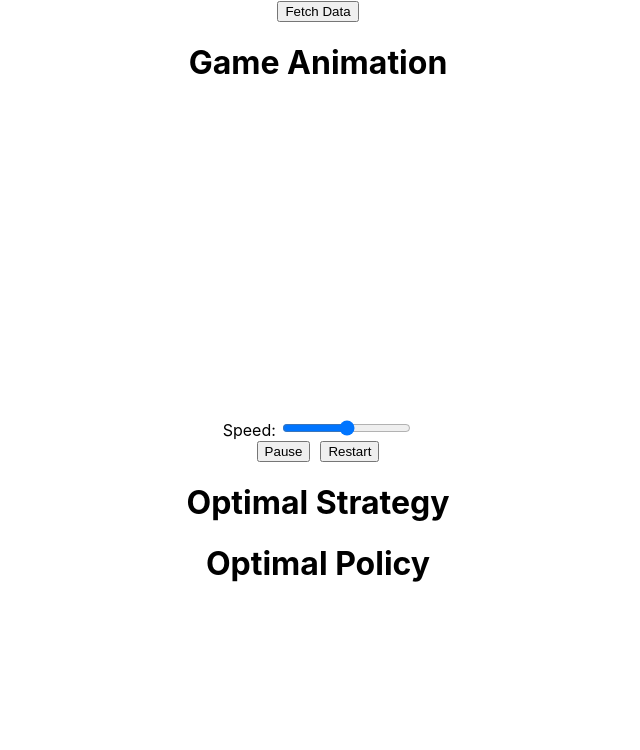
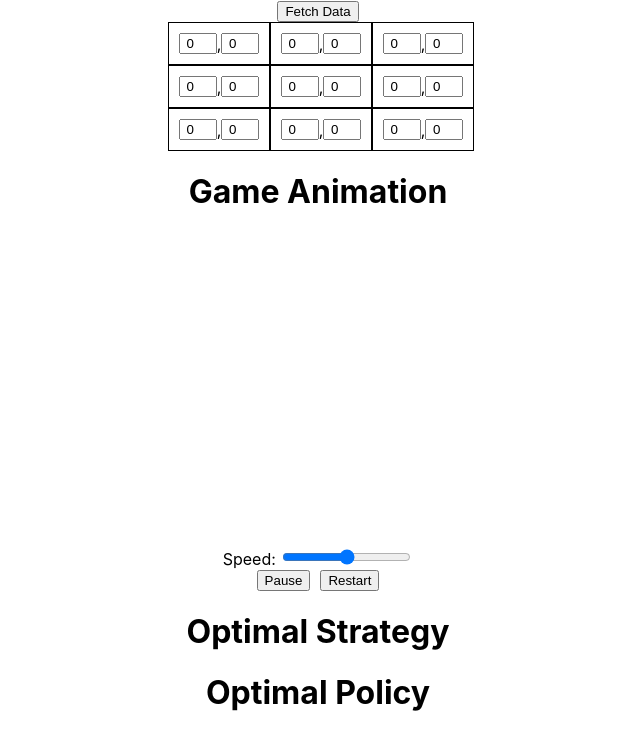
Before and after one commit to zelongjiang123/GameVisualization, a React app: page / in a window 1280 px wide. Shown: the top 750 px of the page, without its empty margins (322-962 px from the left). Built offline with nearby package versions, Linux system fonts and the light colour scheme.

Commit message:
update api call to include the reward matrix typed by the user

```diff
--- a/src/App.tsx
+++ b/src/App.tsx
@@ -8,6 +8,8 @@ import { getGameResult } from './api_calls/apiCall';
 import { Arrow, PoliciesGivenOpponentPosition } from './components/configs';
 import LoadingPage from './pages/loading_page/LoadingPage';
 import GameAnimationPage from './pages/game_animation_page/GameAnimationPage';
+import GameInput from './components/GameInput';
+import { GameInputContext } from './contexts/GameInputContext';
 
 function App() {
   const [arrows, setArrows] = useState<Arrow[][]>([]);
@@ -16,11 +18,17 @@ function App() {
   const [positionsForAllPlayers, setPositionsForAllPlayers] = useState<[number, number][][]>([[], []]);
   const [message, setMessage] = useState<string>("");
 
+   const initialMatrix = Array(3)
+      .fill(null)
+      .map(() => Array(3).fill([0, 0]));
+
+    const [rewardMatrix, setRewardMatrix] = useState<number[][][]>(initialMatrix);
+
 
   const handleButtonClick = async () => {
     console.log("click");
     setLoading(true);
-    let {arrows, policies, positionsForAllPlayers} = await getGameResult((message) => setMessage(message));
+    let {arrows, policies, positionsForAllPlayers} = await getGameResult(rewardMatrix, (message) => setMessage(message));
     console.log(arrows)
     setArrows(arrows);
     setPolicies(policies);
@@ -35,6 +43,10 @@ function App() {
         <div>
         <button onClick={()=>{handleButtonClick();}}>Fetch Data</button>
         </div>
+        <GameInputContext.Provider value={{rewardMatrix, setRewardMatrixCallback: (matrix) => setRewardMatrix(matrix)}}>
+          <GameInput/>
+        </GameInputContext.Provider>
+
         <GameAnimationPage positions1={positionsForAllPlayers[0]} positions2={positionsForAllPlayers[1]}/>
         <OptimalStrategyPage arrows={arrows}/>
         <OptimalPolicyPage policies={policies} />
--- a/src/api_calls/apiCall.tsx
+++ b/src/api_calls/apiCall.tsx
@@ -7,25 +7,44 @@ interface GetGameResultResponse {
     positionsForAllPlayers: [number, number][][];
 }
 
-interface GetGameResultAPIResponse{
+interface GetGameResultAPIResponse {
     optimalStrategies: number[][][];
     optimalPolicies: {
         opponentPositions: number[],
-        transitions: {nextPositions: number[], positions: number[], probability: number}[]
+        transitions: { nextPositions: number[], positions: number[], probability: number }[]
     }[];
 }
 const server_url_local = "http://localhost:8080";
 const server_url = "http://gamesolverbackend-env.eba-mp3wghug.us-east-2.elasticbeanstalk.com";
 
-export async function getGameResult(onMessage: (message: string) => void): Promise<GetGameResultResponse> {
+export async function getGameResult(rewardMatrix: number[][][], onMessage: (message: string) => void): Promise<GetGameResultResponse> {
 
-    return new Promise((resolve, reject) => {
+    return new Promise(async (resolve, reject) => {
+        try {
+
+            /**
+             * It needs to use EventSource to update the status (iteration) of the call,
+             * but EventSource can only be used with GET api. I do not want to put the parameters into
+             * the url because it might be too long. Therefore, it needs to call the start_game (POST) first,
+             * and then call the game_result (GET)
+             */
+
+            const response = await fetch(`${server_url_local}/api/start_game`, {
+                method: "POST",
+                headers: { "Content-Type": "application/json" },
+                body: JSON.stringify(rewardMatrix),
+            });
+
+            if (!response.ok) {
+                reject(response.statusText);
+            }
+
             const eventSource = new EventSource(`${server_url_local}/api/game_result`);
 
             let result: GetGameResultResponse = {
                 arrows: [],
                 policies: [],
-            positionsForAllPlayers:[],
+                positionsForAllPlayers: [],
             };
 
             eventSource.onmessage = (event) => {
@@ -35,26 +54,26 @@ export async function getGameResult(onMessage: (message: string) => void): Promi
                     if (parsedResponse.message !== undefined) {
                         // console.log(parsedResponse.message);
                         onMessage(parsedResponse.message); // Process messages like "Iteration complete"
-            } else if (parsedResponse.End !== undefined){
+                    } else if (parsedResponse.End !== undefined) {
                         eventSource.close();
                         resolve(result); // Resolve with the final game result
                     } else {
                         // console.log(parsedResponse);
                         let arrows: Arrow[][] = [];
-                let positionsForAllPlayers: [number, number] [][] = [[], []];
+                        let positionsForAllPlayers: [number, number][][] = [[], []];
 
-                if(parsedResponse.optimalStrategies !== undefined){
+                        if (parsedResponse.optimalStrategies !== undefined) {
                             let positions = parsedResponse.optimalStrategies;
-                    let positionsPlayer1: [number, number] [] = [], positionsPlayer2: [number, number] [] = [];
+                            let positionsPlayer1: [number, number][] = [], positionsPlayer2: [number, number][] = [];
 
-                    for(let i=0; i<positions[0].length-1; i++){
+                            for (let i = 0; i < positions[0].length - 1; i++) {
                                 arrows.push([
                                     { fromRow: positions[0][i][0], fromCol: positions[0][i][1], toRow: positions[0][i + 1][0], toCol: positions[0][i + 1][1] },
                                     { fromRow: positions[1][i][0], fromCol: positions[1][i][1], toRow: positions[1][i + 1][0], toCol: positions[1][i + 1][1] }
                                 ]);
                             }
 
-                    for(let i=0; i<positions[0].length; i++){
+                            for (let i = 0; i < positions[0].length; i++) {
                                 positionsPlayer1.push([positions[0][i][0], positions[0][i][1]]);
                                 positionsPlayer2.push([positions[1][i][0], positions[1][i][1]]);
                             }
@@ -67,25 +86,25 @@ export async function getGameResult(onMessage: (message: string) => void): Promi
                         let policyListPlayer1: PoliciesGivenOpponentPosition[] = [];
                         let policyListPlayer2: PoliciesGivenOpponentPosition[] = [];
 
-                if(parsedResponse.optimalPolicies !== undefined){
+                        if (parsedResponse.optimalPolicies !== undefined) {
                             let policies = parsedResponse.optimalPolicies;
-                    for(let i=0; i<policies.length/2; i++){
+                            for (let i = 0; i < policies.length / 2; i++) {
                                 let strategies: Arrow[] = [];
-                        for(const strategy of policies[i].transitions){
-                            strategies.push({fromRow: strategy.positions[0], fromCol: strategy.positions[1], toRow: strategy.nextPositions[0], toCol: strategy.nextPositions[1], probability: strategy.probability});
+                                for (const strategy of policies[i].transitions) {
+                                    strategies.push({ fromRow: strategy.positions[0], fromCol: strategy.positions[1], toRow: strategy.nextPositions[0], toCol: strategy.nextPositions[1], probability: strategy.probability });
                                 }
-                        policyListPlayer1.push({opponentPos: policies[i].opponentPositions, strategies: strategies});
+                                policyListPlayer1.push({ opponentPos: policies[i].opponentPositions, strategies: strategies });
                             }
-                    for(let i=policies.length/2; i<policies.length; i++){
+                            for (let i = policies.length / 2; i < policies.length; i++) {
                                 let strategies: Arrow[] = [];
-                        for(const strategy of policies[i].transitions){
-                            strategies.push({fromRow: strategy.positions[0], fromCol: strategy.positions[1], toRow: strategy.nextPositions[0], toCol: strategy.nextPositions[1], probability: strategy.probability});
+                                for (const strategy of policies[i].transitions) {
+                                    strategies.push({ fromRow: strategy.positions[0], fromCol: strategy.positions[1], toRow: strategy.nextPositions[0], toCol: strategy.nextPositions[1], probability: strategy.probability });
                                 }
-                        policyListPlayer2.push({opponentPos: policies[i].opponentPositions, strategies: strategies});
+                                policyListPlayer2.push({ opponentPos: policies[i].opponentPositions, strategies: strategies });
                             }
                         }
 
-                result = {arrows, policies: [policyListPlayer1, policyListPlayer2], positionsForAllPlayers};
+                        result = { arrows, policies: [policyListPlayer1, policyListPlayer2], positionsForAllPlayers };
                     }
                 } catch (error) {
                     console.error("Error parsing SSE message:", error);
@@ -97,5 +116,10 @@ export async function getGameResult(onMessage: (message: string) => void): Promi
                 eventSource.close(); // Close SSE on error
                 reject(error); // Reject promise on error
             };
+        } catch (error) {
+            // Handle errors (network issues, invalid JSON, etc.)
+            console.error("Error sending game data:", error);
+            reject(error);
+        }
     });
 }
--- /dev/null
+++ b/src/components/GameInput.tsx
@@ -0,0 +1,63 @@
+import React, { useContext, useState } from "react";
+import { GameInputContext } from "../contexts/GameInputContext";
+
+const GameInput: React.FC = () => {
+
+  const context = useContext(GameInputContext);
+
+  const handleInputChange = (row: number, col: number, index: number, value: string) => {
+    const numericValue = value ? parseInt(value) : 0;
+    const newMatrix = context.rewardMatrix.map((r, rIdx) =>
+      r.map((c, cIdx) =>
+        rIdx === row && cIdx === col ? [index === 0 ? numericValue : c[0], index === 1 ? numericValue : c[1]] : c
+      )
+    );
+    context.setRewardMatrixCallback(newMatrix);
+  };
+
+  return (
+    <div
+      style={{
+        display: "grid",
+        gridTemplateColumns: "repeat(3, 1fr)",
+        maxWidth: "300px",
+        margin: "auto",
+      }}
+    >
+      {context.rewardMatrix.map((row, rowIndex) =>
+        row.map((cell, colIndex) => (
+          <div
+            key={`${rowIndex}-${colIndex}`}
+            style={{
+              display: "flex",
+              alignItems: "center",
+              justifyContent: "center",
+              padding: "10px",
+              border: "1px solid black",
+              minWidth: "80px",
+              textAlign: "center",
+            }}
+          >
+            <input
+              type="number"
+              step="1"
+              value={cell[0]}
+              onChange={(e) => handleInputChange(rowIndex, colIndex, 0, e.target.value)}
+              style={{ width: "30px", textAlign: "center" }}
+            />
+            {" , "/* Comma separator */}
+            <input
+              type="number"
+              step="1"
+              value={cell[1]}
+              onChange={(e) => handleInputChange(rowIndex, colIndex, 1, e.target.value)}
+              style={{ width: "30px", textAlign: "center" }}
+            />
+          </div>
+        ))
+      )}
+    </div>
+  );
+};
+
+export default GameInput;
--- /dev/null
+++ b/src/contexts/GameInputContext.tsx
@@ -0,0 +1,13 @@
+import React, { createContext, useContext, useState } from "react";
+
+// Define the context type (optional but recommended)
+export interface GameInputContextType {
+  rewardMatrix: number[][][];
+  setRewardMatrixCallback: (matrix: number[][][]) => void;
+}
+
+// Create the context with a default value (null or default object)
+export const GameInputContext = createContext<GameInputContextType>({
+  rewardMatrix: [],
+  setRewardMatrixCallback: () => {},
+});
```
Lines whose indentation alone changed are shown as unchanged.
